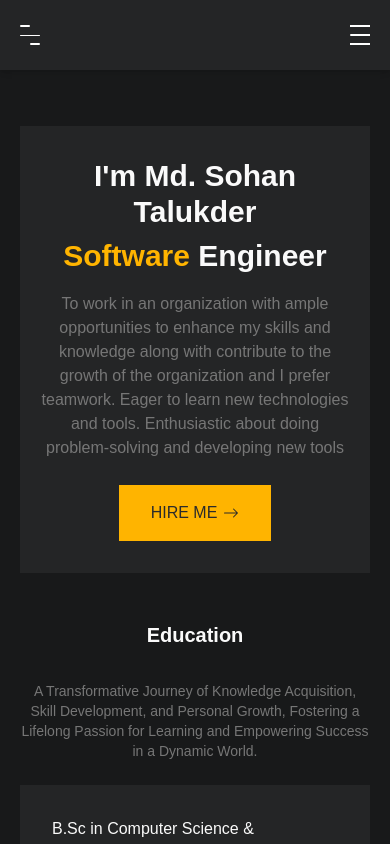
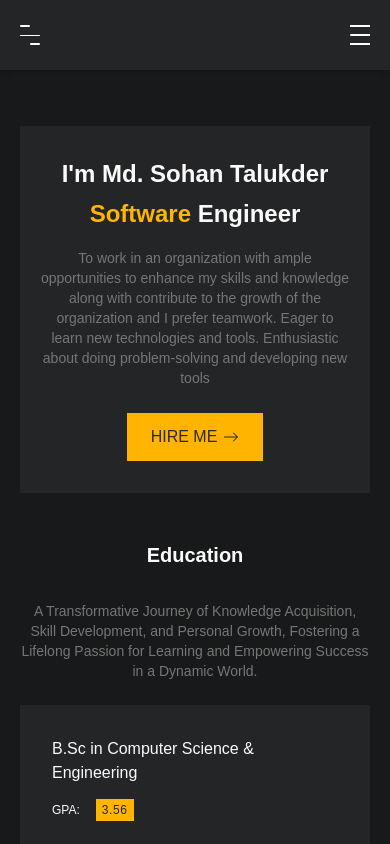
Before and after one commit to sohantalukder/sohantalukder.github.io, a React (Create React App) app: page / in a window 390 px wide. Shown: the top 844 px of the page. Built offline with nearby package versions, Linux system fonts and the light colour scheme.

Commit message:
change design

```diff
--- a/src/Components/CopyRight/CopyRight.jsx
+++ b/src/Components/CopyRight/CopyRight.jsx
@@ -4,7 +4,7 @@ import { Icon } from "../Icon/Icon";
 const CopyRight = () => {
     return (
         <div className='py-4 flex justify-center bg-dark1 mt-12 lg:mt-16 space-x-3 items-center md:space-x-5 text-center'>
-            <Icon name={"Copy"} className='fill-white' />
+            <Icon name={"Copy"} className='fill-white hidden md:block' />
             <p className='text-white text-center'>
                 2023 ALl Rights Reserved. Sohan Talukder
             </p>
--- a/src/Pages/Home/Sections/Hero.jsx
+++ b/src/Pages/Home/Sections/Hero.jsx
@@ -8,15 +8,15 @@ const Hero = () => {
             <div className='bg-dark1 flex md:gap-16 items-center md:px-[60px] px-5 py-8 md:py-0 justify-between'>
                 <div className='w-full md:w-1/2 text-center md:text-left  '>
                     <div>
-                        <h1 className='text-3xl md:text-5xl font-bold  text-gray '>
+                        <h1 className='text-2xl md:text-3xl lg:text-5xl font-bold  text-gray '>
                             I'm Md. Sohan Talukder
                         </h1>
-                        <h1 className='text-3xl md:text-5xl font-bold  text-gray mt-2'>
+                        <h1 className='text-2xl md:text-3xl lg:text-5xl font-bold  text-gray mt-2'>
                             <span className='text-yellow1'>Software</span>{" "}
                             Engineer
                         </h1>
                     </div>
-                    <p className='text-text text-base mt-[18px]'>
+                    <p className='text-text text-sm md:text-base mt-[18px]'>
                         To work in an organization with ample opportunities to
                         enhance my skills and knowledge along with contribute to
                         the growth of the organization and I prefer teamwork.
@@ -25,7 +25,7 @@ const Hero = () => {
                     </p>
                     <Link
                         to='/#asd'
-                        className='inline-flex items-center gap-1.5 group bg-yellow1 text-black text-base px-8 py-4 font-medium mt-[25px] '
+                        className='inline-flex items-center gap-1.5 group bg-yellow1 text-black text-base px-6 md:px-8 py-3 md:py-4 font-medium mt-[25px] '
                     >
                         HIRE ME{" "}
                         <BsArrowRight className='group-hover:translate-x-1 transition-all' />
```
